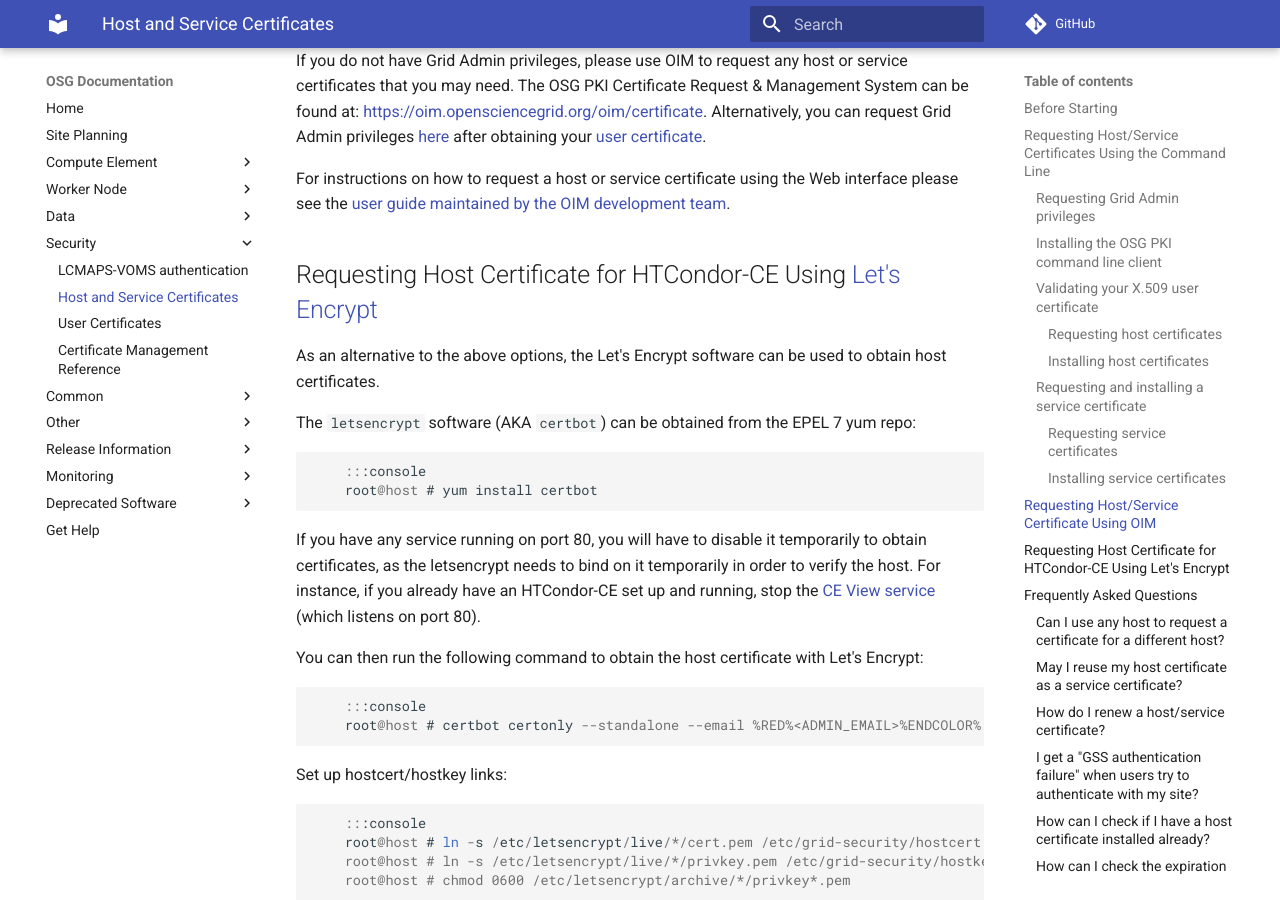
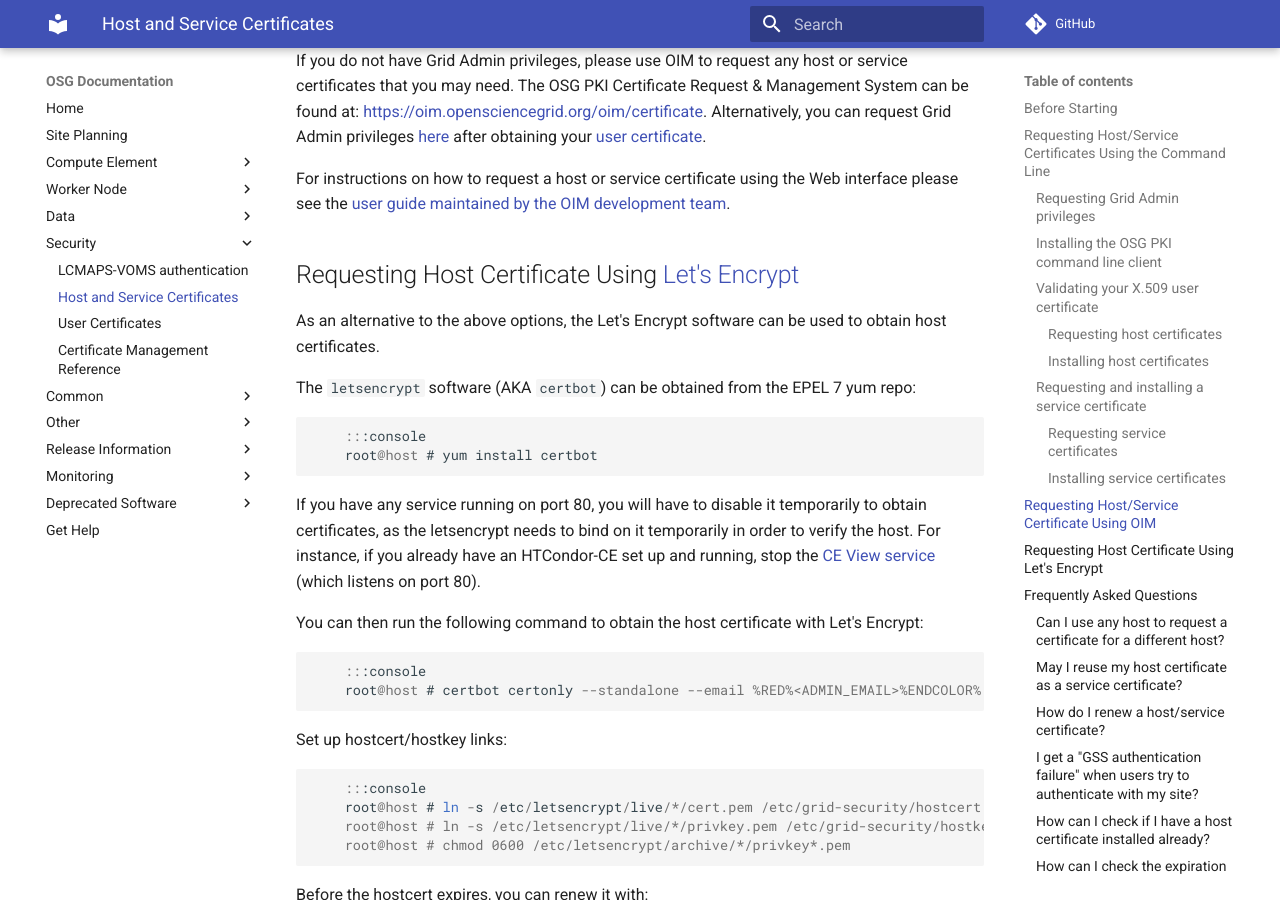
Before and after one commit to osg-htc/docs, an MkDocs documentation site: the page built from docs/security/host-certs.md, in a window 1280 px wide and 900 px high, scrolled down 4319 px. Built offline with MkDocs 1.6.1 and Material for MkDocs 9.7.7, drawn with Linux system fonts in a browser that asks for light colours; comment, search, counter and statistics services are not loaded; old or Windows-style settings are respelled for this version of MkDocs.

Commit message:
don't make letsencrypt section htcondor-ce -specific (SOFTWARE-3225)

```diff
--- a/docs/security/host-certs.md
+++ b/docs/security/host-certs.md
@@ -205,7 +205,7 @@
 interface please see the [user guide maintained by
 the OIM development team](https://confluence.grid.iu.edu/pages/viewpage.action?pageId=3244064).
 
-Requesting Host Certificate for HTCondor-CE Using [Let's Encrypt](https://letsencrypt.org/)
+Requesting Host Certificate Using [Let's Encrypt](https://letsencrypt.org/)
 ---------------------------------------------------------------
 
 As an alternative to the above options, the Let's Encrypt software can be used to obtain host certificates.
```
